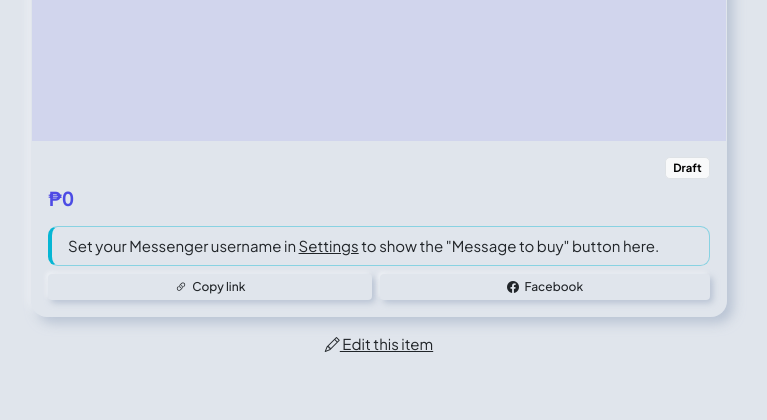
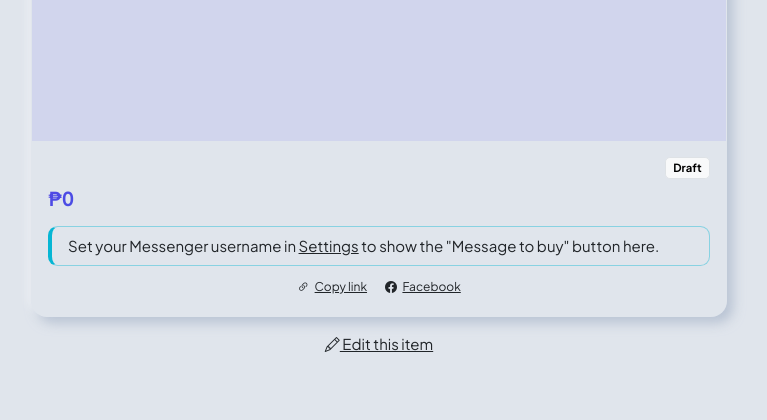
Before and after one commit to errolitolopez/mysurpresa, a Flask app: template mysurpresa/templates/item.html in a window 1280 px wide. Shown: the part 661-1081 px from the top of the page, without its empty margins (261-1028 px from the left). Run offline with Flask 3, Linux system fonts and the light colour scheme; the template is opened without the code that fills it, so the values that code supplies are empty; the visitor is signed in with stand-in values (Sample User, id 1); some libraries are stand-ins or nearby versions.

Commit message:
fix: Share, Facebook and Download look like links under the Message button

```diff
--- a/mysurpresa/templates/item.html
+++ b/mysurpresa/templates/item.html
@@ -92,20 +92,21 @@
           </div>
         {% endif %}
 
-        <div class="d-flex gap-2">
-          {# One button: "Share" opens the phone's share sheet; where there is none (most computers)
+        {# Share, Facebook and Download look like links, so "Message to buy" is the one button on the page. #}
+        <div class="d-flex justify-content-center flex-wrap gap-3">
+          {# "Share" opens the phone's share sheet; where there is none (most computers)
              item.js turns it into "Copy link". #}
-          <button type="button" class="btn btn-outline-secondary flex-fill bi bi-share" id="share-button"
+          <button type="button" class="btn btn-link px-0 bi bi-share" id="share-button"
                   data-url="{{ item_url }}" data-title="{{ item.name }} · {{ item.price|peso }}">Share</button>
-          <a class="btn btn-outline-secondary flex-fill bi bi-facebook" target="_blank" rel="noopener"
+          <a class="btn btn-link px-0 bi bi-facebook" target="_blank" rel="noopener"
              href="https://www.facebook.com/sharer/sharer.php?u={{ item_url|urlencode }}">Facebook</a>
+          {% if photos %}
+            {# The photo on screen with the name and price, ready to post. item.js follows the carousel. #}
+            <a class="btn btn-link px-0 bi bi-download" id="download-button" download
+               data-base-url="{{ url_for('shop.download', item_id=item.id) }}"
+               href="{{ url_for('shop.download', item_id=item.id, photo=photos[0].id) }}">Download</a>
+          {% endif %}
         </div>
-        {% if photos %}
-          {# The photo on screen with the name and price, ready to post. item.js follows the carousel. #}
-          <a class="btn btn-outline-secondary bi bi-download" id="download-button" download
-             data-base-url="{{ url_for('shop.download', item_id=item.id) }}"
-             href="{{ url_for('shop.download', item_id=item.id, photo=photos[0].id) }}">Download</a>
-        {% endif %}
       </div>
     </div>
   </article>
```
